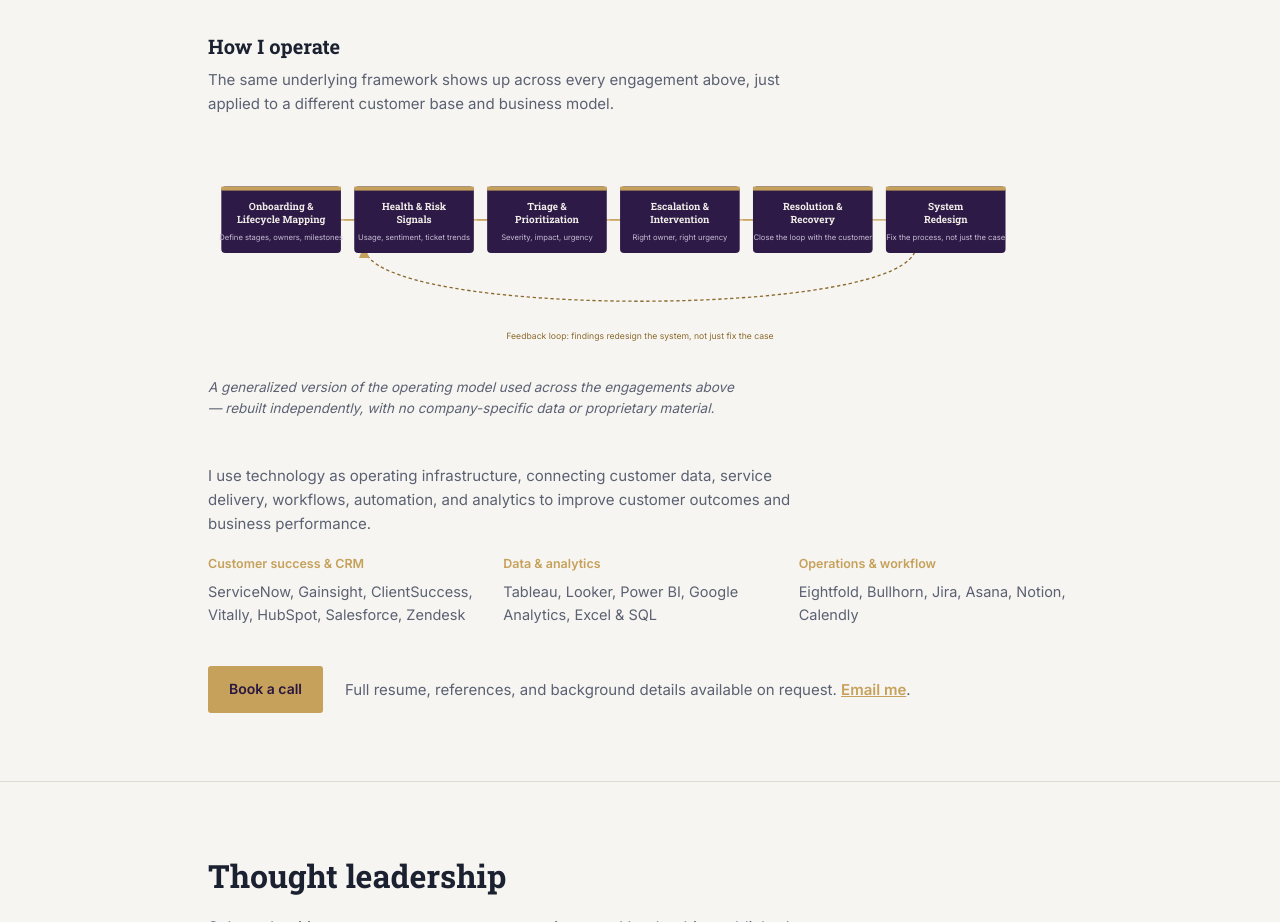
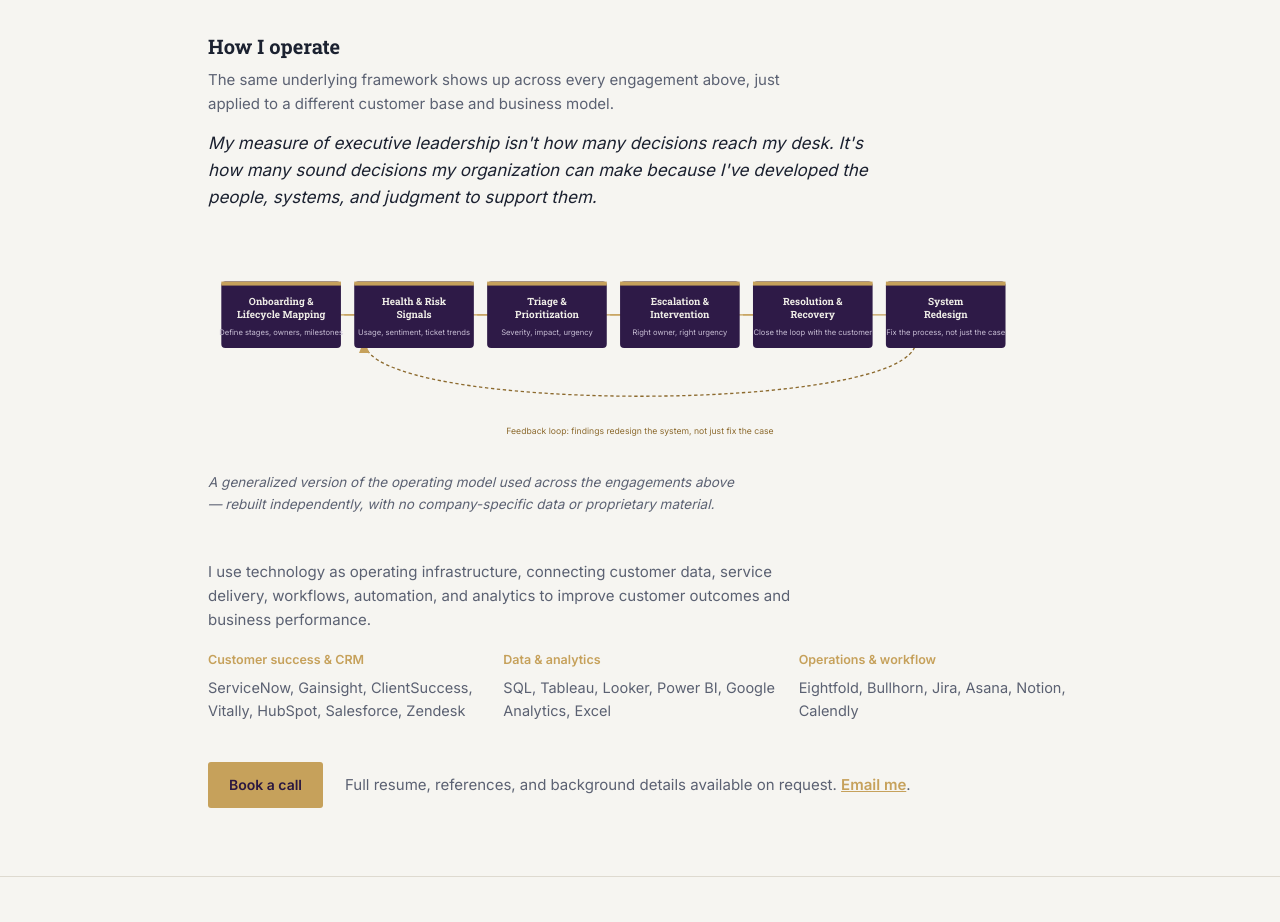
Before and after one commit to telaine2024/tehrani, a plain HTML site: page index.html in a window 1280 px wide. Shown: the part 2320-3242 px from the top of the page. Drawn offline with Linux system fonts and the light colour scheme.

Commit message:
Update leadership section and SQL

```diff
--- a/index.html
+++ b/index.html
@@ -461,7 +461,7 @@
 <section class="block" id="leadership">
   <div class="wrap">
     <h2>Leadership track</h2>
-    <p class="intro">For hiring teams evaluating Customer Success or CX Operations leadership. Each entry below is a real situation I stepped into, what I built, and the measurable result.</p>
+    <p class="intro">For hiring teams evaluating Customer Success, CX, Operations, or technical customer organization leadership. Each entry below is a real situation I stepped into, what I built, and the measurable result.</p>
 
     <div class="case">
       <div class="meta">
@@ -528,6 +528,7 @@
 
     <h3 style="font-family: var(--font-display); font-size: 20px; margin: 56px 0 6px;">How I operate</h3>
     <p style="font-size: 15px; color: var(--text-muted); max-width: 62ch; margin: 0 0 8px;">The same underlying framework shows up across every engagement above, just applied to a different customer base and business model.</p>
+    <p style="font-size: 17px; color: var(--text); max-width: 62ch; margin: 14px 0 8px; font-style: italic;">My measure of executive leadership isn't how many decisions reach my desk. It's how many sound decisions my organization can make because I've developed the people, systems, and judgment to support them.</p>
 
     <div class="framework-wrap">
       <svg viewBox="0 0 1300 300" xmlns="http://www.w3.org/2000/svg">
@@ -614,7 +615,7 @@
         </div>
         <div>
           <div class="cat">Data &amp; analytics</div>
-          <div class="list">Tableau, Looker, Power BI, Google Analytics, Excel &amp; SQL</div>
+          <div class="list">SQL, Tableau, Looker, Power BI, Google Analytics, Excel</div>
         </div>
         <div>
           <div class="cat">Operations &amp; workflow</div>
```
